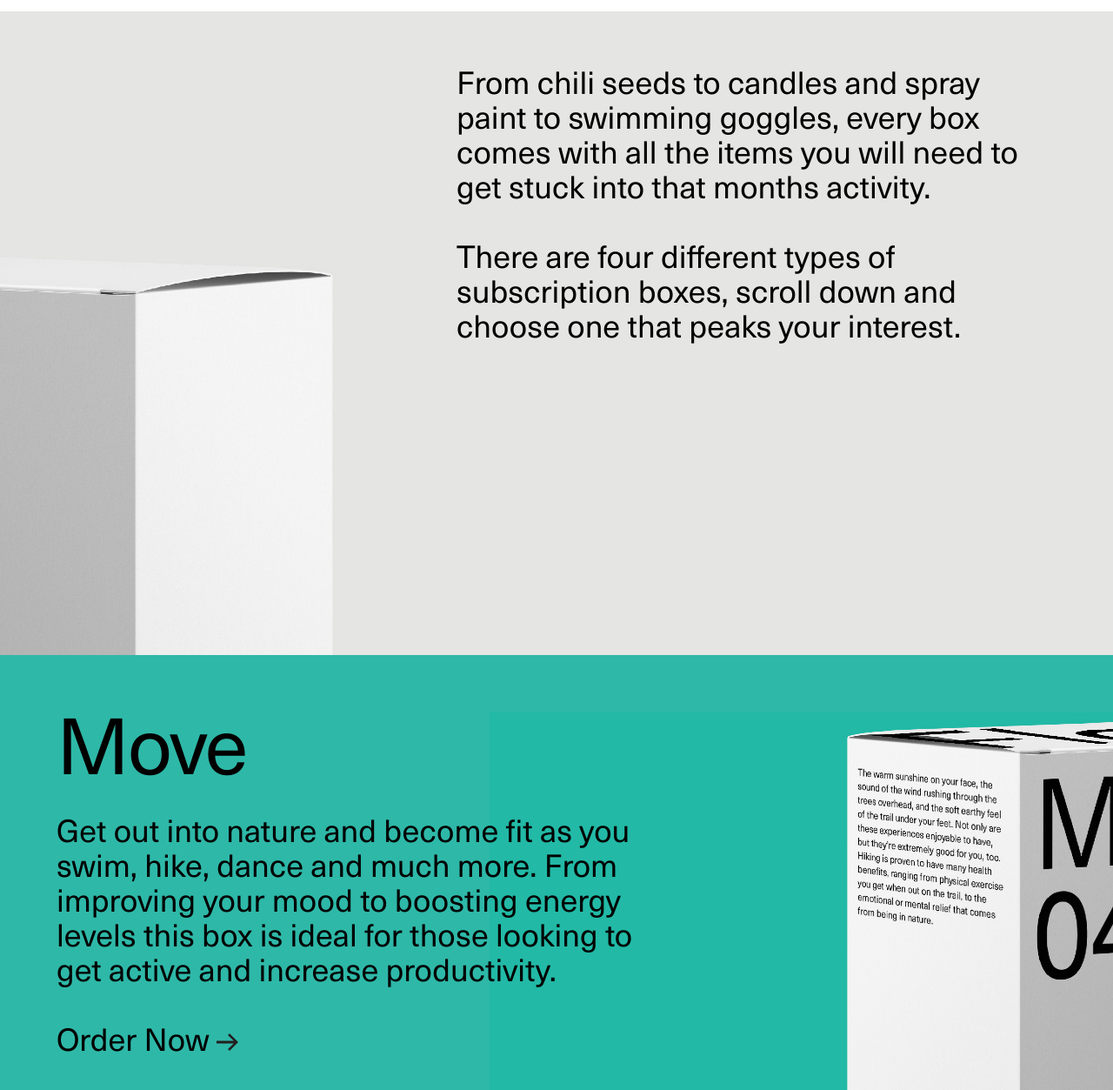
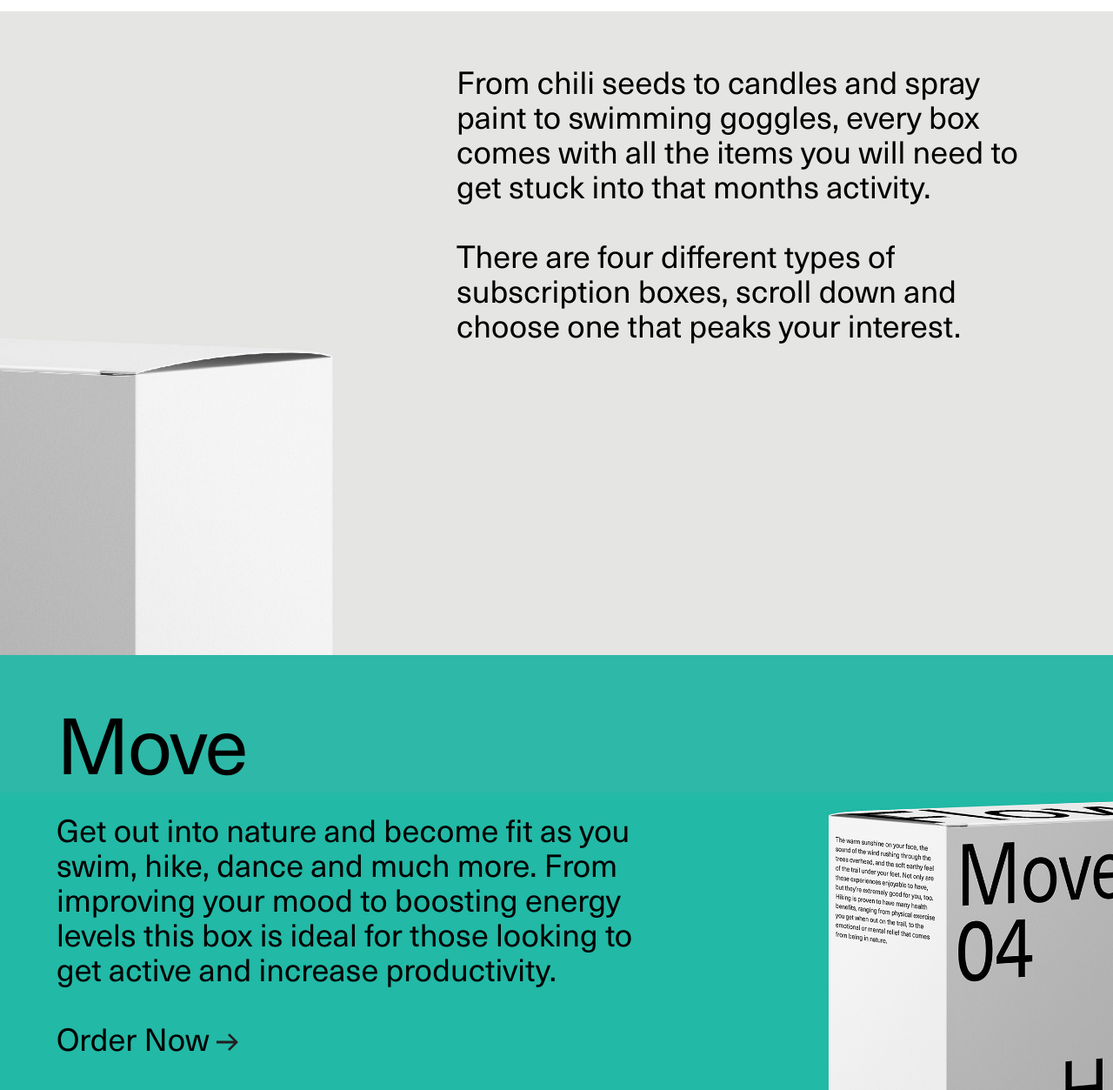
Before and after one commit to Goldgram/FlowConcept, a plain HTML site: page howitworks.html in a window 1280 px wide. Shown: the part 47-1300 px from the top of the page at 87% size. Drawn offline with Linux system fonts and the light colour scheme; a web font is replaced by a local one.

Commit message:
fix images

```diff
--- a/resources/css/index.css
+++ b/resources/css/index.css
@@ -164,7 +164,7 @@ main {
 }
 .grey-background {
   background-color: #e5e5e3;
-  background-image: url('../images/grey.jpg');
+  background-image: url('../images/grey-2.jpg');
   background-repeat: no-repeat;
   background-position: bottom left;
   background-size: 100% auto;
@@ -184,7 +184,7 @@ main {
 }
 .green-background {
   background-color: #2eb8a8;
-  background-image: url('../images/green.jpg');
+  background-image: url('../images/green-2.jpg');
   background-repeat: no-repeat;
   background-position: center right;
   background-size: 100% auto;
```
Also changed, not shown: resources/images/green-2.jpg (added), resources/images/grey-2.jpg (added), resources/images/pink2.jpg.
